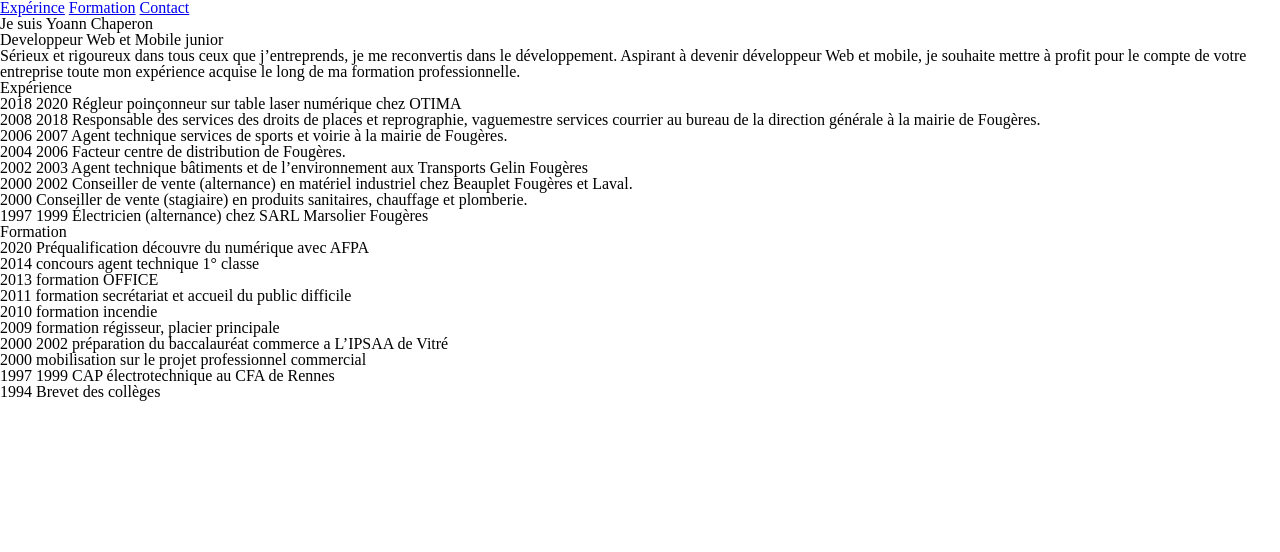
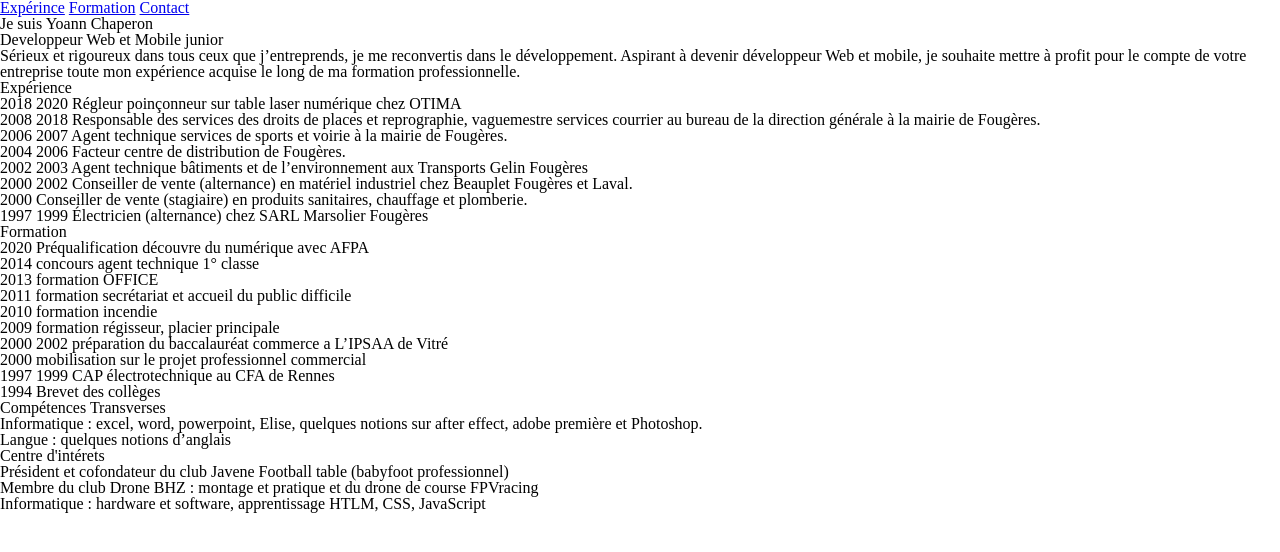
Before and after one commit to yoann-chaperon/CV-2022, a plain HTML site: page index.html in a window 1280 px wide. Drawn offline with Linux system fonts and the light colour scheme.

Commit message:
mise en page text competence

```diff
--- a/index.html
+++ b/index.html
@@ -123,6 +123,19 @@
                         <span id="date">1994</span> Brevet des collèges
                     </p>
                 </div>
+                <div class="main__competence">
+                    <h2 class="main__competence__title">Compétences Transverses</h2>
+                    <p class="main__competence__1">Informatique : excel, word, powerpoint, Elise, quelques notions sur after effect, adobe première et
+                        Photoshop.</p>
+                      <p class="main__competence__2">Langue : quelques notions d’anglais</p>
+
+                        <div class="main__interet"></div>
+                      <h2 class="main__interet__title">Centre d'intérets</h2>
+                      <p class="main__interet__1">Président et cofondateur du club Javene Football table (babyfoot professionnel)</p>
+                      <p class="lead">Membre du club Drone BHZ : montage et pratique et du drone de course FPVracing</p>
+                      <p class="lead">Informatique : hardware et software, apprentissage HTLM, CSS, JavaScript
+                      </p>
+                </div>
             </main>
         </div>
         <script src="./apps.js"></script>
```
